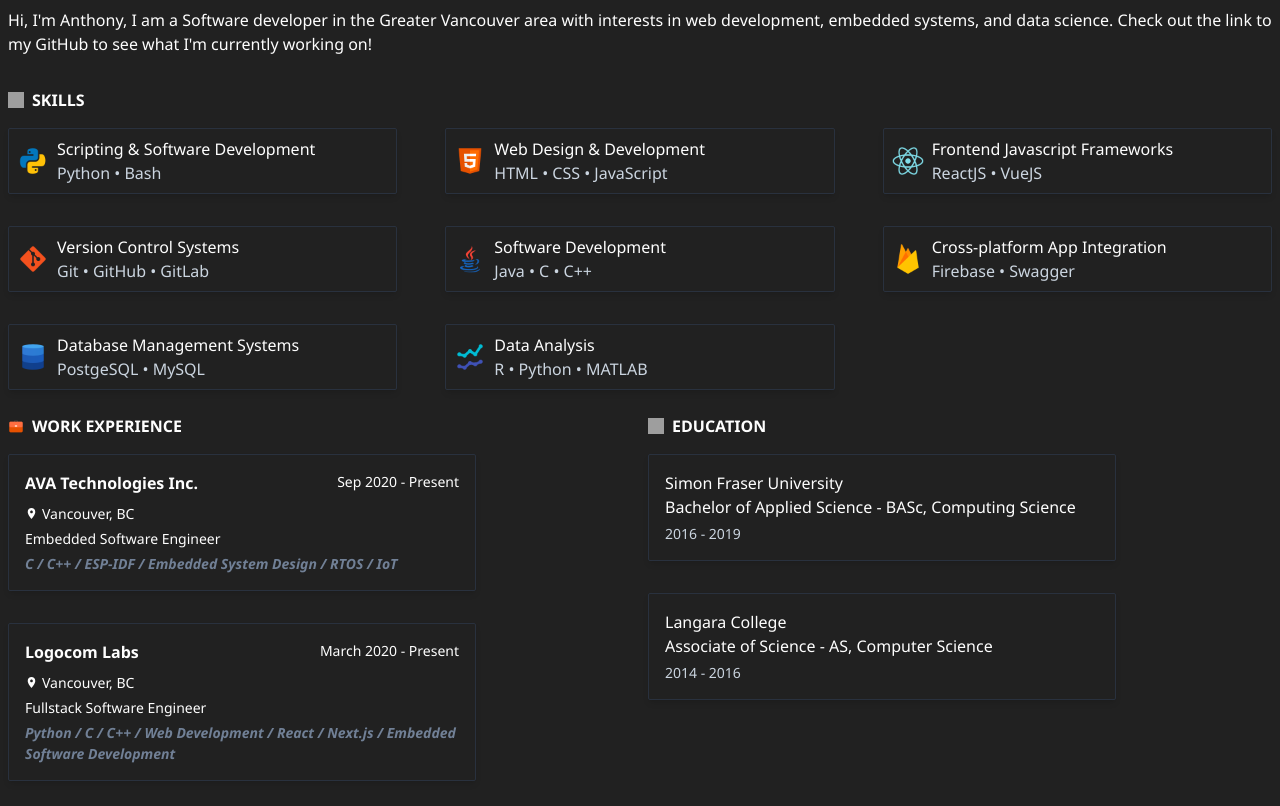
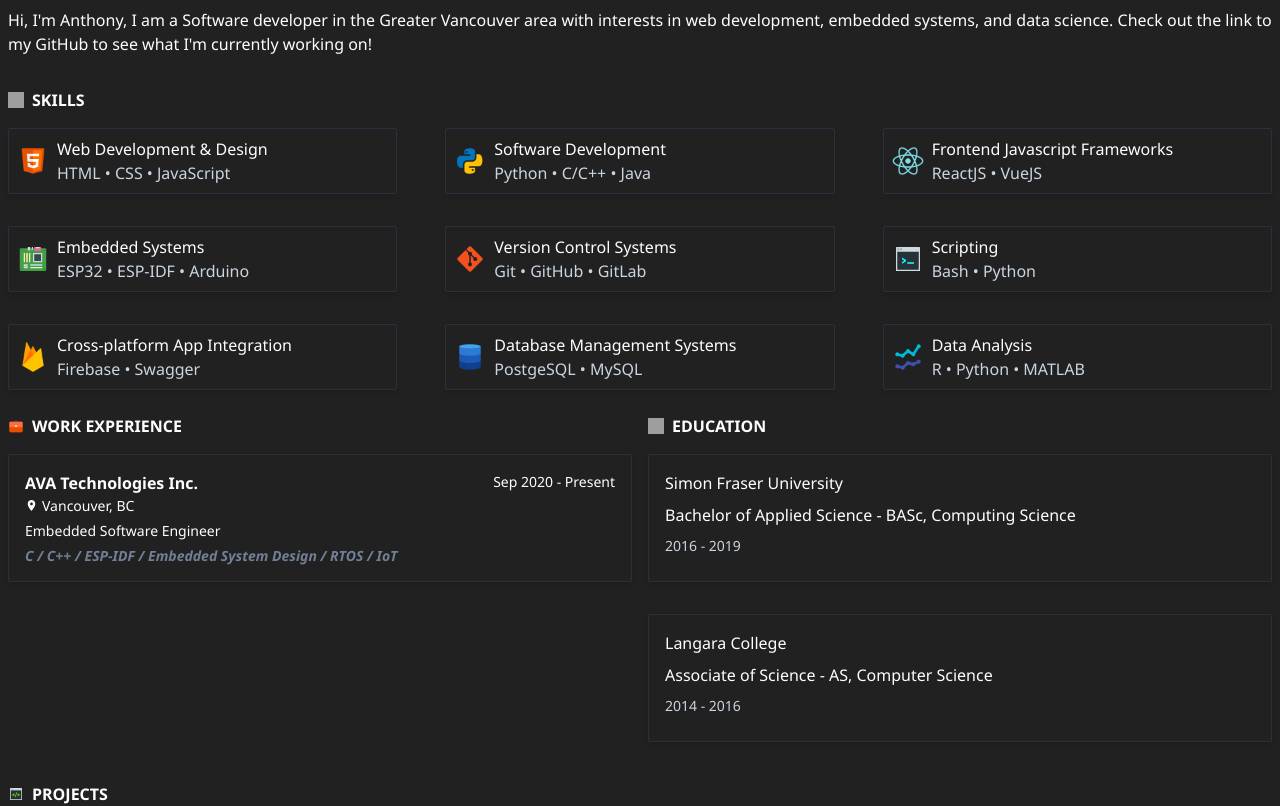
Before and after one commit to anthonysea/portfolio_2020, a Next.js app: page / in a window 1280 px wide. Shown: the part 840-1646 px from the top of the page. Built offline with nearby package versions, Linux system fonts and the light colour scheme; grey boxes are pictures that could not be loaded.

Commit message:
restyled work/education section to have cards take up full width; adjusted spacing within work/education cards; added additional skills; reorganized skills layout

```diff
--- a/components/education/EducationCard.js
+++ b/components/education/EducationCard.js
@@ -6,10 +6,10 @@
     const { dark } = useContext(ThemeContext)
 
     return (
-        <Card className="mb-6 lg:mb-8 p-4 w-full lg:w-3/4">
-            <p>{ school }</p>
+        <Card className="mb-6 lg:mb-8 p-4 w-full h-32">
+            <p className="mb-2">{ school }</p>
             <p className="font-light mb-1">{ cert }</p>
-            <p className={`${ dark ? "text-gray-400" : "text-gray-700" } text-sm font-light`}>{ years[0] } - { years[1] }</p>
+            <p className={`${ dark ? "text-gray-400" : "text-gray-700" } mt-2 text-sm font-light`}>{ years[0] } - { years[1] }</p>
         </Card>
     )
 }
--- a/components/work/WorkCard.js
+++ b/components/work/WorkCard.js
@@ -8,12 +8,12 @@
 
     return (
         <Fade key={ company } duration={ 1500 }>
-            <Card className="mb-6 lg:mb-8 p-4 w-full lg:w-3/4">
+            <Card className="mb-6 lg:mb-8 p-4 w-full h-32">
                 <div className="flex flex-row justify-between">
-                    <p className="mb-2 font-semibold text-md">{ company }</p>
+                    <p className="font-semibold text-md">{ company }</p>
                     <p className="font-light text-sm">{ startDate } - { endDate }</p>
                 </div>
-                <div className="flex flex-row mb-1 "><MdLocationOn size={13} className="mt-1 mr-1"/><p className="font-light text-sm">{ location }</p></div>
+                <div className="mb-1 flex flex-row"><MdLocationOn size={13} className="mt-1 mr-1"/><p className="font-light text-sm">{ location }</p></div>
                 <p className="font-light text-sm mb-1">{ title }</p>
                 <div className="text-sm italic text-gray-600 font-semibold">
                 {tags.map((tag, ind) => {
--- a/data/skills.json
+++ b/data/skills.json
@@ -1,13 +1,13 @@
 [
     {
-        "imgUrl": "images/python.png",
-        "skill": "Scripting & Software Development",
-        "description": "Python • Bash"
+        "imgUrl": "images/html.png",
+        "skill": "Web Development & Design",
+        "description": "HTML • CSS • JavaScript"
     },
     {
-        "imgUrl": "images/html.png",
-        "skill": "Web Design & Development",
-        "description": "HTML • CSS • JavaScript"
+        "imgUrl": "images/python.png",
+        "skill": "Software Development",
+        "description": "Python • C/C++ • Java"
     },
     {
         "imgUrl": "images/react.png",
@@ -15,14 +15,19 @@
         "description": "ReactJS • VueJS"
     },
     {
+        "imgUrl": "images/motherboard.png",
+        "skill": "Embedded Systems",
+        "description": "ESP32 • ESP-IDF • Arduino"
+    },
+    {
         "imgUrl": "images/git.png",
         "skill": "Version Control Systems",
         "description": "Git • GitHub • GitLab"
     },
     {
-        "imgUrl": "images/java.png",
-        "skill": "Software Development",
-        "description": "Java • C • C++"
+        "imgUrl": "images/bash.png",
+        "skill": "Scripting",
+        "description": "Bash • Python"
     },
     {
         "imgUrl": "images/firebase.png",
--- a/data/work.json
+++ b/data/work.json
@@ -6,13 +6,5 @@
         "endDate": "",
         "title": "Embedded Software Engineer",
         "tags": ["C", "C++", "ESP-IDF", "Embedded System Design", "RTOS", "IoT"]
-    },
-    {
-        "company": "Logocom Labs",
-        "location": "Vancouver, BC",
-        "startDate": "March 2020",
-        "endDate": "",
-        "title": "Fullstack Software Engineer",
-        "tags": ["Python", "C", "C++", "Web Development", "React", "Next.js", "Embedded Software Development"]
     }
 ]
```
Also changed, not shown: public/images/bash.png (added), public/images/motherboard.png (added).
